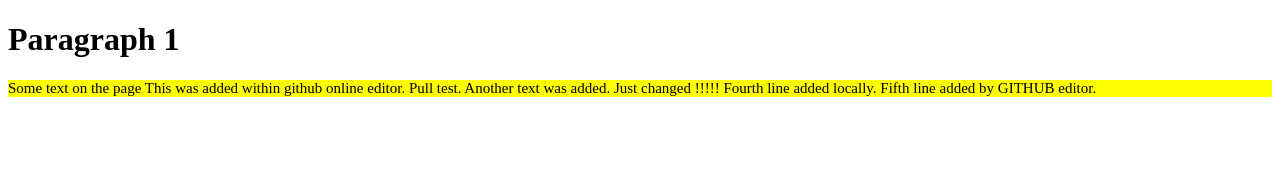
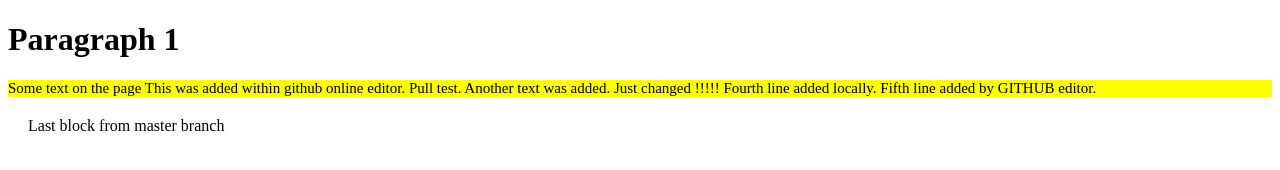
Before and after one commit to ruslanatsabryk/test, a plain HTML site: page index.html in a window 1280 px wide. Drawn offline with Linux system fonts and the light colour scheme.

Commit message:
last div added

```diff
--- a/index.html
+++ b/index.html
@@ -13,5 +13,6 @@
             Fourth line added locally.
             Fifth line added by GITHUB editor.
         </div>
+        <div style="padding: 20px;">Last block from master branch<div>
     </body>
 </html>
```
